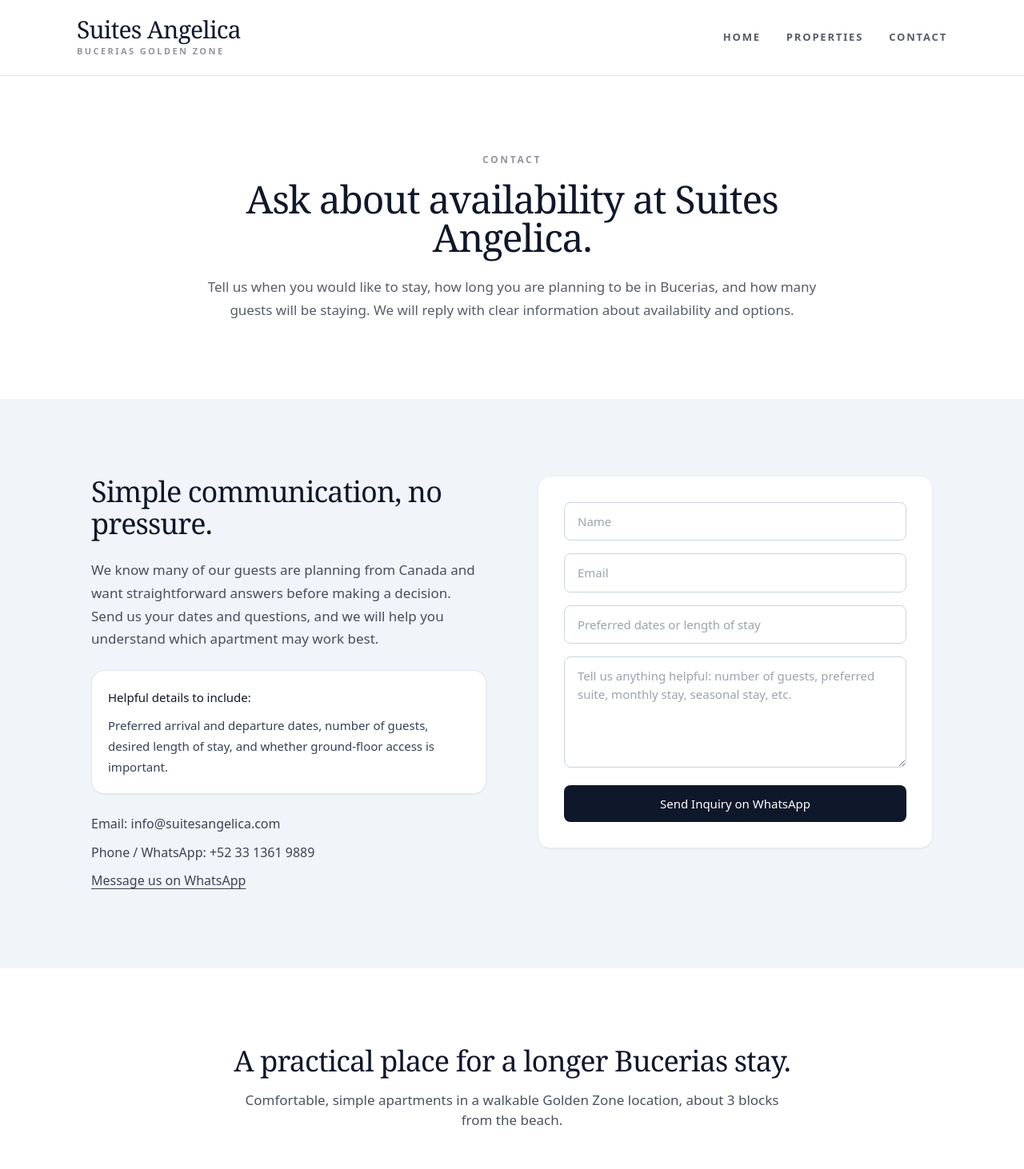
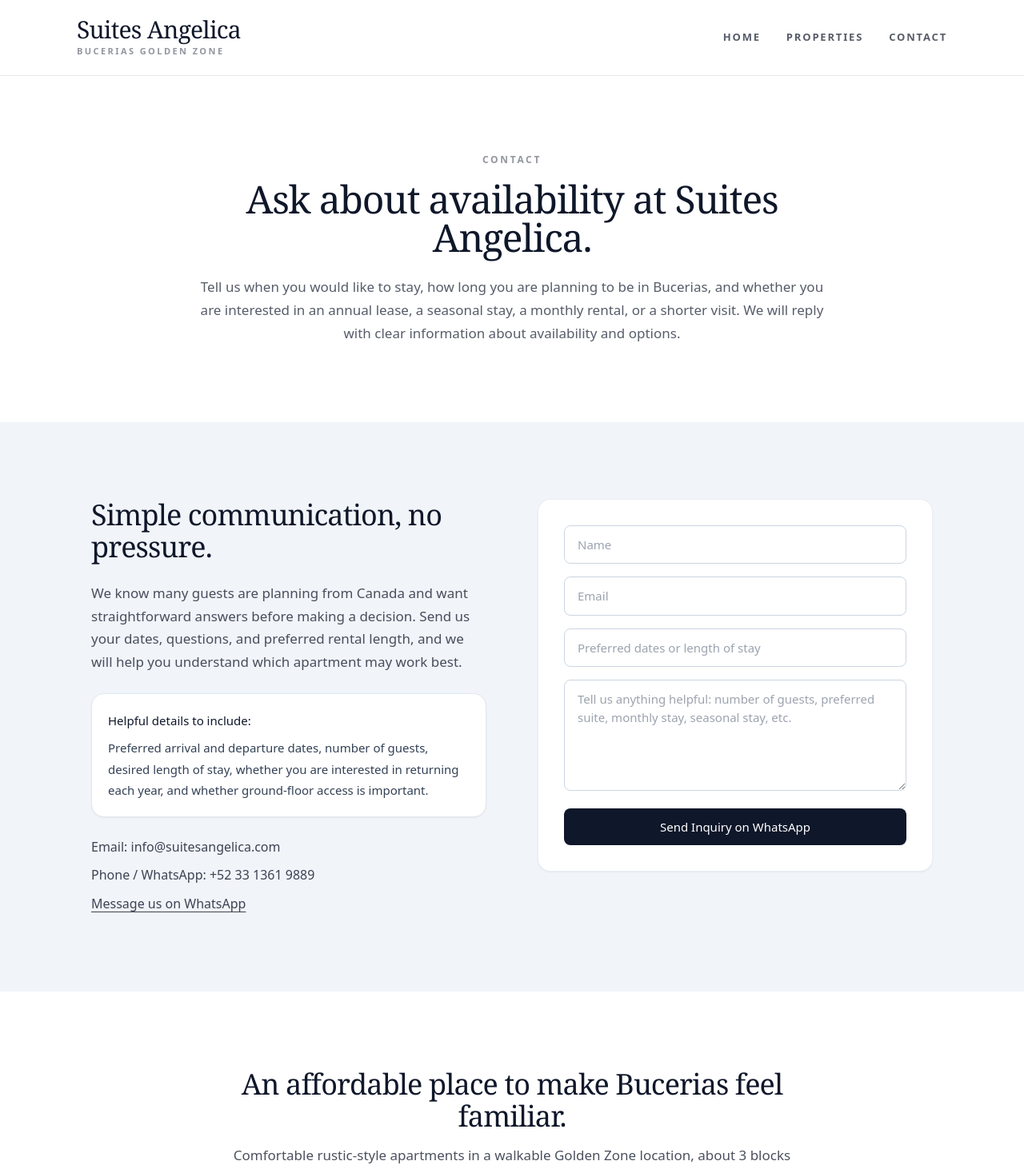
Before and after one commit to jfmichel86/Suites-Angelica1, a Next.js app: page /contact in a window 1280 px wide. Shown: the top 1462 px of the page at 80% size. Built offline with nearby package versions, Linux system fonts and the light colour scheme.

Commit message:
Update page.tsx

```diff
--- a/app/contact/page.tsx
+++ b/app/contact/page.tsx
@@ -4,7 +4,7 @@
 
 export const metadata = {
   title: "Contact Suites Angelica",
-  description: "Contact Suites Angelica about monthly, seasonal, and long-term apartment rentals in Bucerias' Golden Zone.",
+  description: "Contact Suites Angelica about annual leases, seasonal stays, monthly rentals, and shorter visits in Bucerias' Golden Zone.",
 };
 
 export default function ContactPage() {
@@ -15,7 +15,7 @@
           <div className="mx-auto max-w-[780px] py-16 text-center md:py-24">
             <p className="text-[12px] font-semibold uppercase tracking-[0.22em] text-slate-900/45">Contact</p>
             <h1 className="mt-4 font-serif text-4xl leading-[1.08] tracking-tight text-slate-900 md:text-5xl">Ask about availability at Suites Angelica.</h1>
-            <p className="mt-6 text-[17px] leading-[1.7] text-slate-900/70">Tell us when you would like to stay, how long you are planning to be in Bucerias, and how many guests will be staying. We will reply with clear information about availability and options.</p>
+            <p className="mt-6 text-[17px] leading-[1.7] text-slate-900/70">Tell us when you would like to stay, how long you are planning to be in Bucerias, and whether you are interested in an annual lease, a seasonal stay, a monthly rental, or a shorter visit. We will reply with clear information about availability and options.</p>
           </div>
         </Container>
       </section>
@@ -25,10 +25,10 @@
           <div className="grid grid-cols-1 gap-10 md:grid-cols-12 md:gap-16">
             <div className="space-y-6 md:col-span-6">
               <h2 className="font-serif text-3xl leading-[1.12] tracking-tight text-slate-900 md:text-4xl">Simple communication, no pressure.</h2>
-              <p className="text-[17px] leading-[1.7] text-slate-900/75">We know many of our guests are planning from Canada and want straightforward answers before making a decision. Send us your dates and questions, and we will help you understand which apartment may work best.</p>
+              <p className="text-[17px] leading-[1.7] text-slate-900/75">We know many guests are planning from Canada and want straightforward answers before making a decision. Send us your dates, questions, and preferred rental length, and we will help you understand which apartment may work best.</p>
               <div className="rounded-2xl border border-slate-200 bg-white p-5 text-[15px] leading-[1.75] text-slate-700 shadow-sm">
                 <p className="font-medium text-slate-900">Helpful details to include:</p>
-                <p className="mt-2">Preferred arrival and departure dates, number of guests, desired length of stay, and whether ground-floor access is important.</p>
+                <p className="mt-2">Preferred arrival and departure dates, number of guests, desired length of stay, whether you are interested in returning each year, and whether ground-floor access is important.</p>
               </div>
               <div className="space-y-2 text-[16px] leading-[1.7] text-slate-900/80">
                 <p>Email: info@suitesangelica.com</p>
@@ -48,8 +48,8 @@
       <section className="bg-white">
         <Container>
           <div className="mx-auto max-w-[700px] space-y-4 py-16 text-center md:py-24">
-            <h3 className="font-serif text-3xl leading-[1.12] tracking-tight text-slate-900 md:text-4xl">A practical place for a longer Bucerias stay.</h3>
-            <p className="text-[17px] text-slate-900/75">Comfortable, simple apartments in a walkable Golden Zone location, about 3 blocks from the beach.</p>
+            <h3 className="font-serif text-3xl leading-[1.12] tracking-tight text-slate-900 md:text-4xl">An affordable place to make Bucerias feel familiar.</h3>
+            <p className="text-[17px] text-slate-900/75">Comfortable rustic-style apartments in a walkable Golden Zone location, about 3 blocks from the beach.</p>
           </div>
         </Container>
       </section>
```
